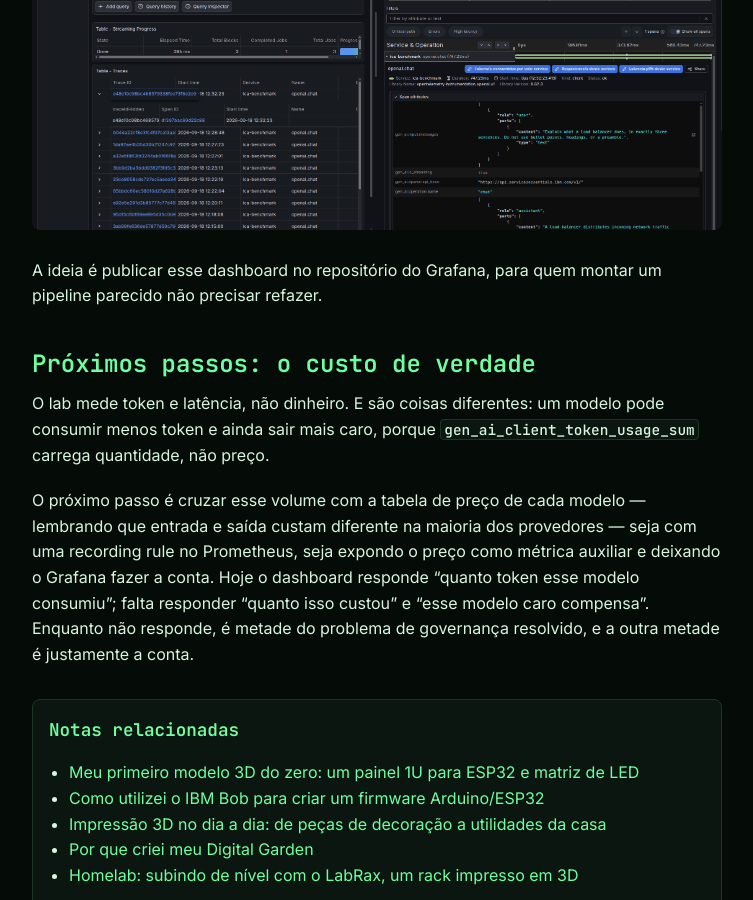
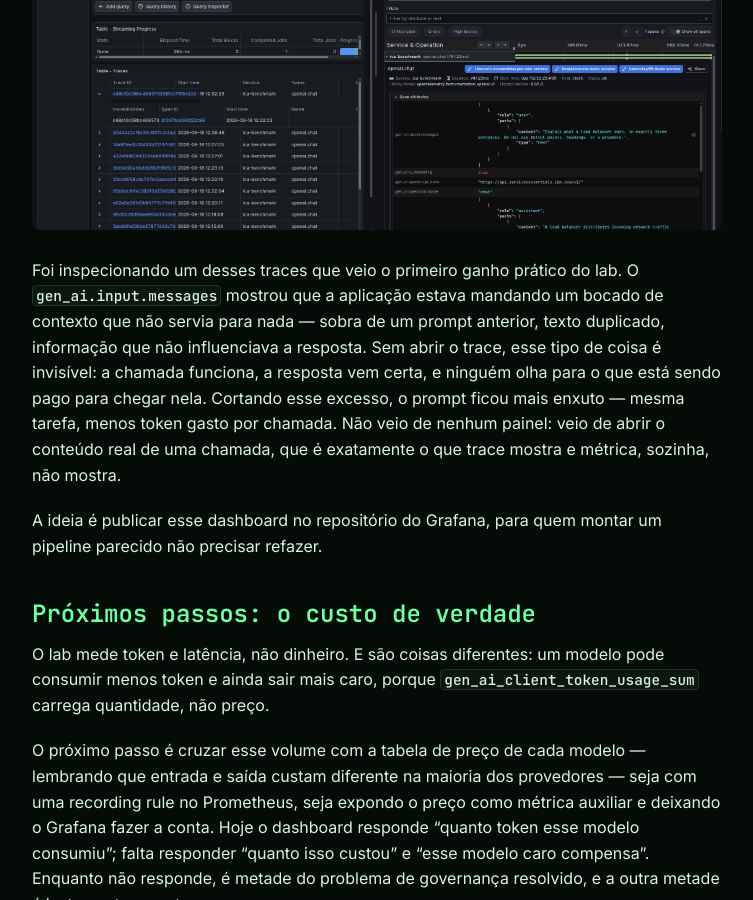
Before and after one commit to jansouza/digital-garden, a Jekyll site: the page built from _posts/2026-09-22-observabilidade-para-llms-com-openllmetry-no-homelab.md, in a window 1280 px wide and 900 px high, scrolled down 7486 px. Shown: the whole window, without its empty margins (138-891 px from the left). Built offline with Jekyll 4.4.1, drawn with Linux system fonts in a browser that asks for light colours.

Commit message:
feat: add practical insights from trace analysis to LLM observability lab; optimize prompt efficiency by reducing unnecessary context

```diff
--- a/_posts/2026-09-22-observabilidade-para-llms-com-openllmetry-no-homelab.md
+++ b/_posts/2026-09-22-observabilidade-para-llms-com-openllmetry-no-homelab.md
@@ -243,6 +243,16 @@ de dentro do trace, os links voltam para as métricas do serviço.
 
 ![Trace de uma chamada de LLM no Grafana Tempo, com os atributos do span incluindo modelo, streaming e mensagens de entrada](/assets/images/openllmetry-lab/trace-tempo.png)
 
+Foi inspecionando um desses traces que veio o primeiro ganho prático do lab.
+O `gen_ai.input.messages` mostrou que a aplicação estava mandando um bocado
+de contexto que não servia para nada — sobra de um prompt anterior, texto
+duplicado, informação que não influenciava a resposta. Sem abrir o trace,
+esse tipo de coisa é invisível: a chamada funciona, a resposta vem certa, e
+ninguém olha para o que está sendo pago para chegar nela. Cortando esse
+excesso, o prompt ficou mais enxuto — mesma tarefa, menos token gasto por
+chamada. Não veio de nenhum painel: veio de abrir o conteúdo real de uma
+chamada, que é exatamente o que trace mostra e métrica, sozinha, não mostra.
+
 A ideia é publicar esse dashboard no repositório do Grafana, para quem
 montar um pipeline parecido não precisar refazer.
 
```
